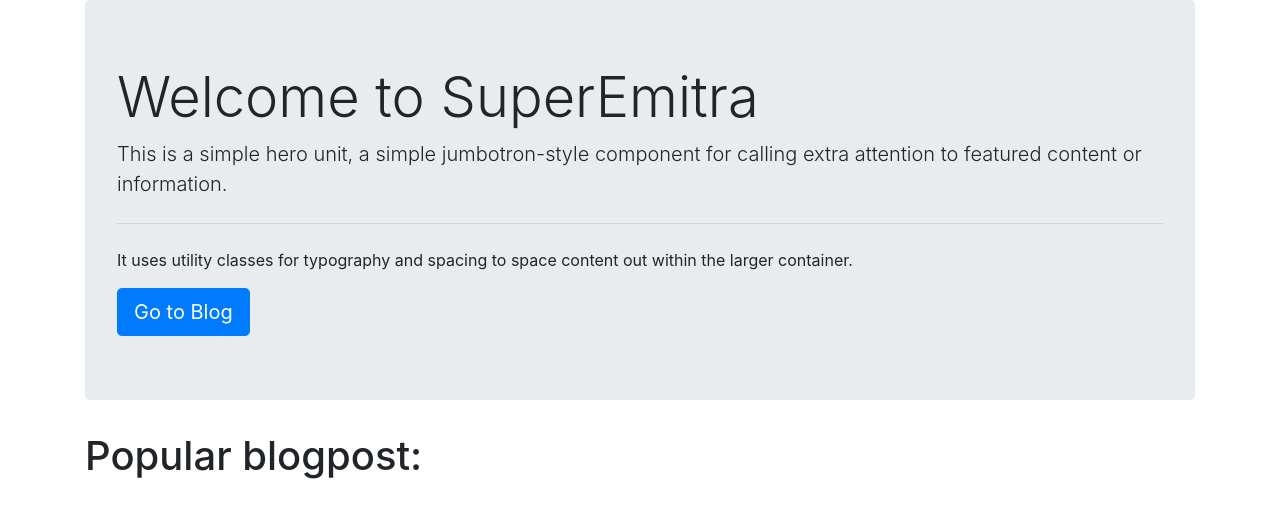
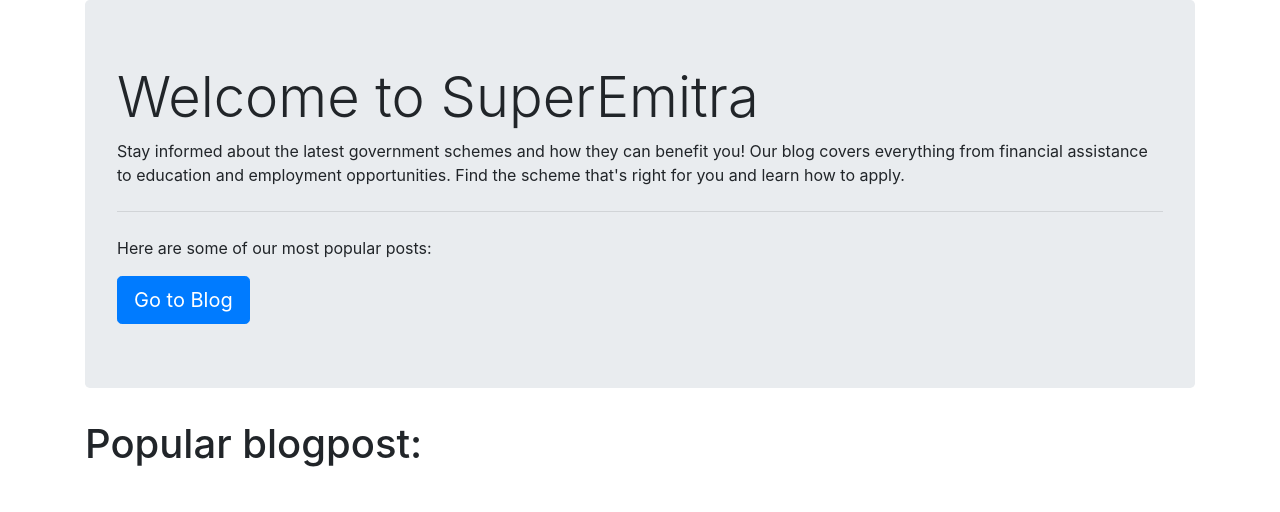
Before and after one commit to arrow-jozy/super-e-mitra, a Django app: page / in a window 1280 px wide. Shown: the part 56-568 px from the top of the page. Run offline with Django 4.2, Linux system fonts and the light colour scheme; some libraries are stand-ins or nearby versions.

Commit message:
hoem page added

```diff
--- a/templates/home/index.html
+++ b/templates/home/index.html
@@ -5,10 +5,9 @@
 <div class="container">
   <div class="jumbotron">
     <h1 class="display-4">Welcome to SuperEmitra</h1>
-    <p class="lead">This is a simple hero unit, a simple jumbotron-style component for calling extra attention to
-      featured content or information.</p>
+    <p>Stay informed about the latest government schemes and how they can benefit you! Our blog covers everything from financial assistance to education and employment opportunities. Find the scheme that's right for you and learn how to apply.</p>
     <hr class="my-4">
-    <p>It uses utility classes for typography and spacing to space content out within the larger container.</p>
+    <p>Here are some of our most popular posts:</p>
     <a class="btn btn-primary btn-lg" href="/blog" role="button">Go to Blog</a>
   </div>
 </div>
```
Also changed, not shown: db.sqlite3.
